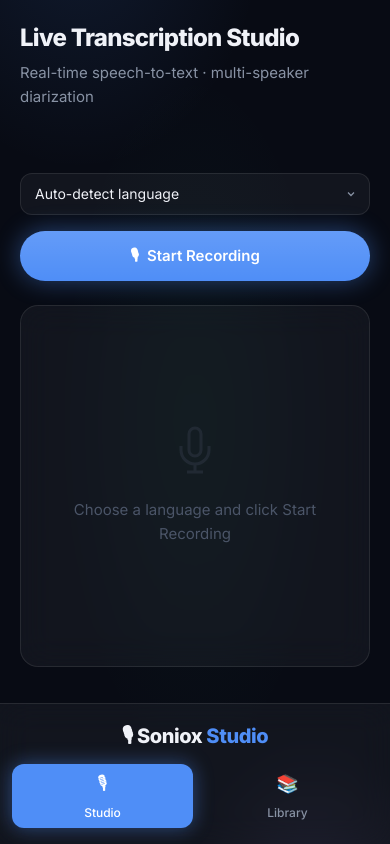
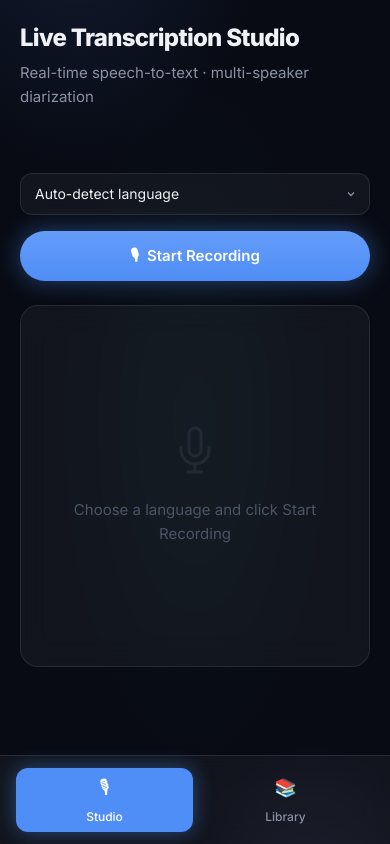
Before and after one commit to FayezGit/SonioxApp, a Next.js app: page / in a window 390 px wide. Built offline with nearby package versions, Linux system fonts and the light colour scheme.

Commit message:
chore: final navigation layout polish

```diff
--- a/app/globals.css
+++ b/app/globals.css
@@ -168,6 +168,12 @@ button { font-family: inherit; }
   font-weight: 800;
   letter-spacing: -0.02em;
   color: var(--text-primary);
+}
+
+@media (max-width: 1023px) {
+  .app-logo {
+    display: none;
+  }
 }
 
 .app-logo span {
@@ -937,17 +943,6 @@ button { font-family: inherit; }
 }
 
 @media (max-width: 480px) {
-  .app-header {
-    flex-direction: column;
-    gap: 0.75rem;
-    padding: 1rem 0.75rem;
-  }
-
-  .app-nav {
-    width: 100%;
-    justify-content: center;
-  }
-
   .nav-btn {
     flex: 1;
     text-align: center;
```
